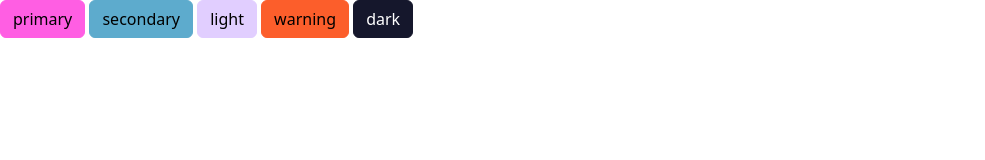
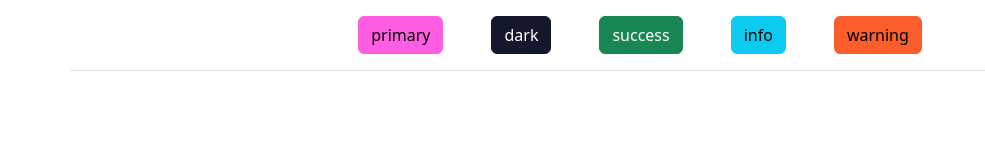
Before and after one commit to kJAHsin/CodingOwl, a website: page index.html in a window 1280 px wide. Shown: the whole page, without its empty margins (0-985 px from the left). Drawn offline with nearby package versions, Linux system fonts and the light colour scheme; files that its build step writes are made by us from their sources.

Commit message:
setting up color template for testing

```diff
--- a/index.html
+++ b/index.html
@@ -9,10 +9,12 @@
     <title>CodingOwl | home</title>
 </head>
 <body>
-    <button class="btn btn-primary">primary</button>
-    <button class="btn btn-secondary">secondary</button>
-    <button class="btn btn-light">light</button>
-    <button class="btn btn-warning">warning</button>
-    <button class="btn btn-dark">dark</button>
+    <div class="container d-flex justify-content-center gap-5 border-bottom border-bottom-2 py-3">
+        <button class="btn btn-primary">primary</button>
+        <button class="btn btn-dark">dark</button>
+        <button class="btn btn-success">success</button>
+        <button class="btn btn-info">info</button>
+        <button class="btn btn-warning">warning</button>
+    </div>
 </body>
 </html>
```
